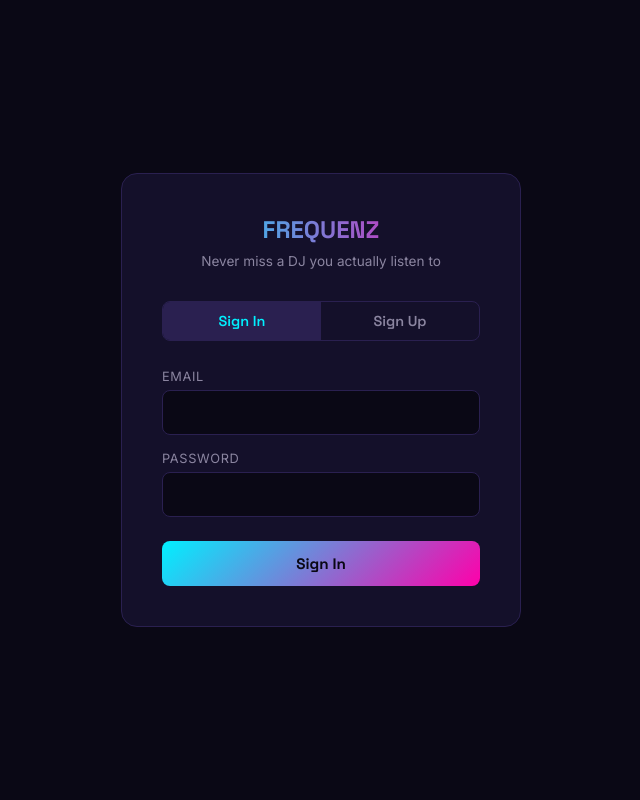
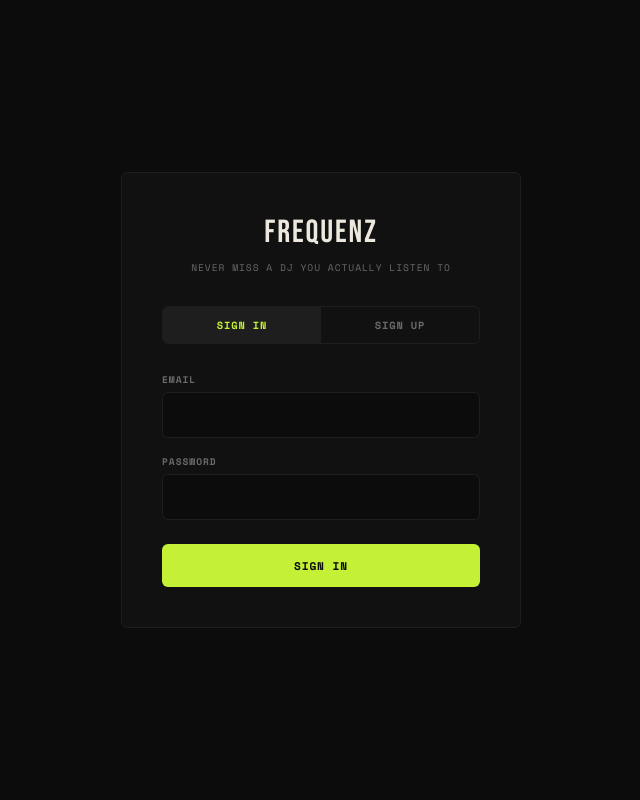
Before and after one commit to marvin-schumann/vibe-radar, a FastAPI app: page /login in a window 1280 px wide. Shown: the whole page, without its empty margins (319-959 px from the left). Run offline with FastAPI, Linux system fonts and the light colour scheme; parts of the project's set-up code (start-up, migrations or seed data) failed here and were passed over.

Commit message:
Rebrand to Frequenz + unify black/lime design system + extract inline styles
- Rename remaining "Vibe Radar" references to "Frequenz" in CLAUDE.md,
  PROJECT_STATUS.md, run_match.py, and PDF filename
- Unify login.html, connect.html, pending.html to dashboard design system:
  #0c0c0c background, #111111 surfaces, #c4f135 lime accent, #ff5c35 orange
  Bebas Neue + Space Mono + DM Sans fonts throughout
- Extract NPS modal inline styles to .nps-* CSS classes
- Extract pipeline overlay inline styles to .pipeline-* CSS classes
- Remove all hardcoded colors (#2a2a2a, #666) from inline styles

Co-Authored-By: Claude Opus 4.6 (1M context) <noreply@anthropic.com>

```diff
--- a/scripts/run_match.py
+++ b/scripts/run_match.py
@@ -1,4 +1,4 @@
-"""CLI runner for Vibe Radar -- find your artists playing in Madrid.
+"""CLI runner for Frequenz -- find your artists playing in Madrid.
 
 Usage:
     python -m scripts.run_match
@@ -273,12 +273,12 @@ def _check_config() -> bool:
 
 
 async def main() -> None:
-    """Run the full Vibe Radar pipeline."""
+    """Run the full Frequenz pipeline."""
 
     console.print(
         Panel(
             "[bold]Scanning your music taste and Madrid events...[/bold]",
-            title="[bold cyan]VIBE RADAR[/bold cyan]",
+            title="[bold cyan]FREQUENZ[/bold cyan]",
             subtitle=f"[dim]{settings.city}, next {settings.days_ahead} days[/dim]",
             border_style="cyan",
         )
--- a/src/api/main.py
+++ b/src/api/main.py
@@ -1203,7 +1203,7 @@ async def export_pdf() -> Response:
     # Output
     pdf_bytes = pdf.output()
 
-    filename = f"vibe-radar-madrid-{datetime.now().strftime('%Y-%m-%d')}.pdf"
+    filename = f"frequenz-madrid-{datetime.now().strftime('%Y-%m-%d')}.pdf"
     return Response(
         content=bytes(pdf_bytes),
         media_type="application/pdf",
--- a/src/web/templates/login.html
+++ b/src/web/templates/login.html
@@ -5,22 +5,27 @@
   <meta name="viewport" content="width=device-width, initial-scale=1.0">
   <title>Frequenz — Sign In</title>
   <link rel="preconnect" href="https://fonts.googleapis.com">
-  <link href="https://fonts.googleapis.com/css2?family=Space+Grotesk:wght@400;600;700&family=Inter:wght@400;500&display=swap" rel="stylesheet">
+  <link href="https://fonts.googleapis.com/css2?family=Bebas+Neue&family=Space+Mono:wght@400;700&family=DM+Sans:ital,opsz,wght@0,9..40,300;0,9..40,400;0,9..40,500;0,9..40,600;1,9..40,400&display=swap" rel="stylesheet">
   <style>
     *, *::before, *::after { box-sizing: border-box; margin: 0; padding: 0; }
     :root {
-      --bg: #0a0815;
-      --card: #14102a;
-      --border: #2a2050;
-      --cyan: #00f0ff;
-      --magenta: #ff00aa;
-      --text: #e8e4f0;
-      --muted: #8b85a0;
+      --bg: #0c0c0c;
+      --card: #111111;
+      --border: #1e1e1e;
+      --border-bright: #2e2e2e;
+      --lime: #c4f135;
+      --orange: #ff5c35;
+      --text: #ede8dd;
+      --text-dim: #6a6a6a;
+      --font-display: 'Bebas Neue', 'Impact', sans-serif;
+      --font-mono: 'Space Mono', 'Courier New', monospace;
+      --font-body: 'DM Sans', 'Helvetica Neue', sans-serif;
+      --radius: 6px;
     }
     body {
       background: var(--bg);
       color: var(--text);
-      font-family: 'Inter', sans-serif;
+      font-family: var(--font-body);
       min-height: 100vh;
       display: flex;
       align-items: center;
@@ -29,24 +34,25 @@
     .card {
       background: var(--card);
       border: 1px solid var(--border);
-      border-radius: 16px;
+      border-radius: var(--radius);
       padding: 40px;
       width: 100%;
       max-width: 400px;
     }
     .logo {
-      font-family: 'Space Grotesk', sans-serif;
-      font-size: 1.5rem;
-      font-weight: 700;
-      background: linear-gradient(90deg, var(--cyan), var(--magenta));
-      -webkit-background-clip: text;
-      -webkit-text-fill-color: transparent;
+      font-family: var(--font-display);
+      font-size: 2rem;
+      letter-spacing: 0.06em;
+      color: var(--text);
       margin-bottom: 8px;
       text-align: center;
     }
     .tagline {
-      color: var(--muted);
-      font-size: 0.85rem;
+      color: var(--text-dim);
+      font-family: var(--font-mono);
+      font-size: 0.6rem;
+      letter-spacing: 0.1em;
+      text-transform: uppercase;
       text-align: center;
       margin-bottom: 32px;
     }
@@ -54,7 +60,7 @@
       display: flex;
       gap: 0;
       border: 1px solid var(--border);
-      border-radius: 8px;
+      border-radius: var(--radius);
       overflow: hidden;
       margin-bottom: 28px;
     }
@@ -63,61 +69,67 @@
       padding: 10px;
       background: transparent;
       border: none;
-      color: var(--muted);
-      font-family: 'Space Grotesk', sans-serif;
-      font-size: 0.9rem;
-      font-weight: 600;
+      color: var(--text-dim);
+      font-family: var(--font-mono);
+      font-size: 0.65rem;
+      font-weight: 700;
+      letter-spacing: 0.08em;
+      text-transform: uppercase;
       cursor: pointer;
       transition: all 0.2s;
     }
     .tab.active {
       background: var(--border);
-      color: var(--cyan);
+      color: var(--lime);
     }
     .form-group { margin-bottom: 16px; }
     label {
       display: block;
-      font-size: 0.8rem;
-      color: var(--muted);
+      font-family: var(--font-mono);
+      font-size: 0.6rem;
+      font-weight: 700;
+      color: var(--text-dim);
       margin-bottom: 6px;
       text-transform: uppercase;
-      letter-spacing: 0.05em;
+      letter-spacing: 0.1em;
     }
     input[type="email"], input[type="password"] {
       width: 100%;
       background: var(--bg);
       border: 1px solid var(--border);
-      border-radius: 8px;
+      border-radius: var(--radius);
       padding: 12px 14px;
       color: var(--text);
-      font-family: 'Inter', sans-serif;
+      font-family: var(--font-body);
       font-size: 0.95rem;
       outline: none;
       transition: border-color 0.2s;
     }
-    input:focus { border-color: var(--cyan); }
+    input:focus { border-color: var(--lime); }
     .btn {
       width: 100%;
       padding: 13px;
-      background: linear-gradient(135deg, var(--cyan), var(--magenta));
+      background: var(--lime);
       border: none;
-      border-radius: 8px;
-      color: #0a0815;
-      font-family: 'Space Grotesk', sans-serif;
+      border-radius: var(--radius);
+      color: var(--bg);
+      font-family: var(--font-mono);
       font-weight: 700;
-      font-size: 0.95rem;
+      font-size: 0.7rem;
+      letter-spacing: 0.08em;
+      text-transform: uppercase;
       cursor: pointer;
       margin-top: 8px;
       transition: opacity 0.2s;
     }
     .btn:hover { opacity: 0.9; }
     .error {
-      background: rgba(255, 0, 100, 0.1);
-      border: 1px solid rgba(255, 0, 100, 0.3);
-      border-radius: 8px;
+      background: rgba(255, 53, 53, 0.08);
+      border: 1px solid rgba(255, 53, 53, 0.25);
+      border-radius: var(--radius);
       padding: 10px 14px;
       font-size: 0.85rem;
-      color: #ff6699;
+      color: #ff6666;
       margin-bottom: 16px;
     }
     .form-panel { display: none; }
```
Also changed, not shown: CLAUDE.md (+1 -1 lines), PROJECT_STATUS.md (+1 -1 lines), src/web/templates/connect.html (+90 -41 lines), src/web/templates/index.html (+175 -19 lines), src/web/templates/pending.html (+29 -21 lines).
